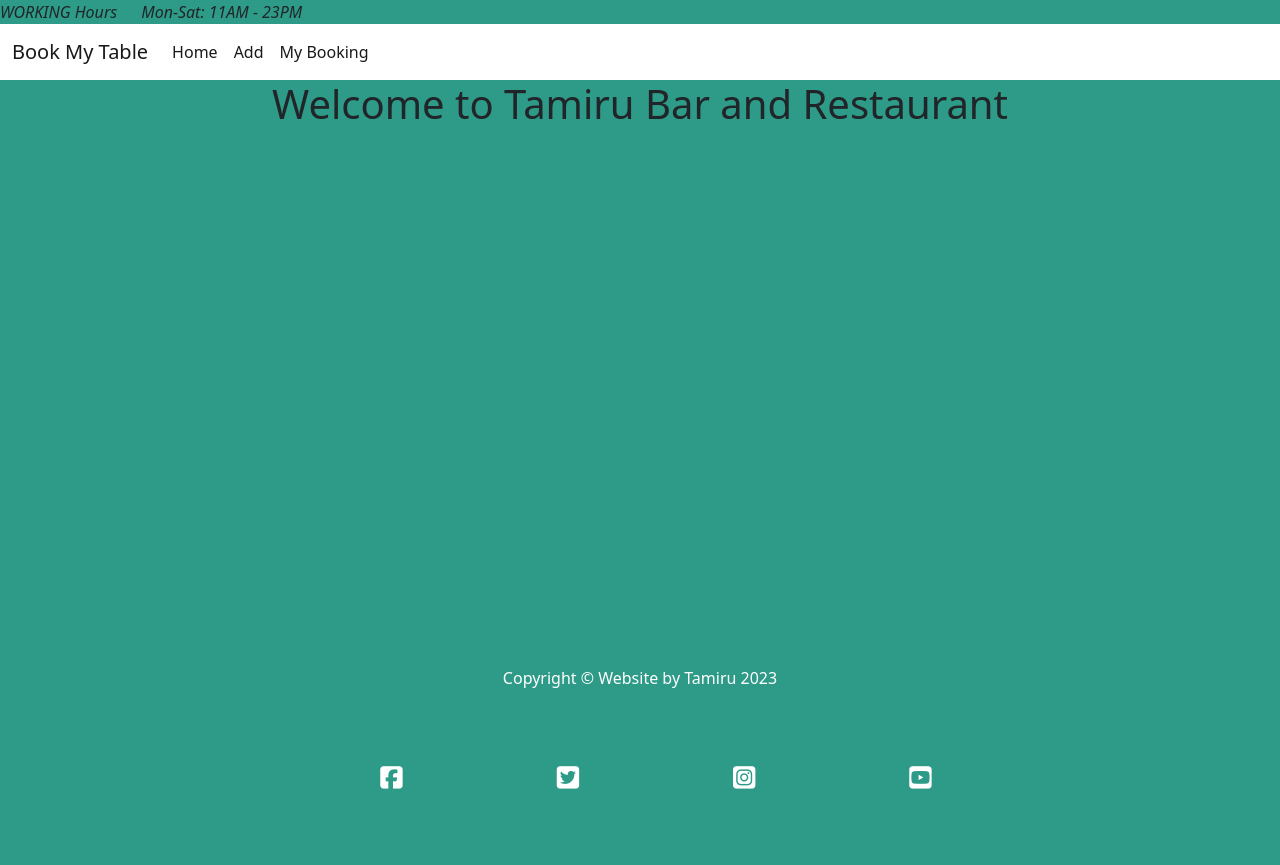
After one commit to Tamirucode/DjangoRestaurantBooking, a Django app: template templates/restaurant/home.html in a window 1280 px wide. The commit adds this page. Run offline with Django 3.2, Linux system fonts and the light colour scheme; the template is opened without the code that fills it, so the values that code supplies are empty; parts of the project's set-up code (start-up, migrations or seed data) failed here and were passed over; some libraries are stand-ins or nearby versions.

Commit message:
add home.html to booking app

```diff
--- a/booking/urls.py
+++ b/booking/urls.py
@@ -3,7 +3,7 @@ from django.urls import path
 from booking import views
 urlpatterns = [
 
-    path("", views.get_booking_list, name='home'),
+    path('', views.home, name='home'),
     path("mybooking", views.get_booking_list, name='mybooking'),
     path('add', views.add_booking, name='add'),
 
--- a/templates/restaurant/base.html
+++ b/templates/restaurant/base.html
@@ -45,7 +45,7 @@
                         <a class="nav-link active" aria-current="page" href="{% url 'add' %}">Add</a>
                     </li>
                     <li class="nav-item">
-                        <a class="nav-link active" aria-current="page" href="{% url 'mybooking' %}">Add</a>
+                        <a class="nav-link active" aria-current="page" href="{% url 'mybooking' %}">My Booking</a>
                     </li>
                 </ul>
 
--- a/templates/restaurant/booking_confirmation.html
+++ b/templates/restaurant/booking_confirmation.html
@@ -1,4 +1,4 @@
-{% extends 'nesi/base.html' %}
+{% extends 'restaurant/base.html' %}
 {% block content %}
 
 
--- /dev/null
+++ b/templates/restaurant/home.html
@@ -0,0 +1,12 @@
+{% extends 'restaurant/base.html' %}
+{% block content %}
+<center>
+    <h1>Welcome to Tamiru Bar and Restaurant</h1>
+</center>
+<div class="container">
+    <div class="jumbotron">
+
+
+</div>
+
+    {% endblock %}
```
